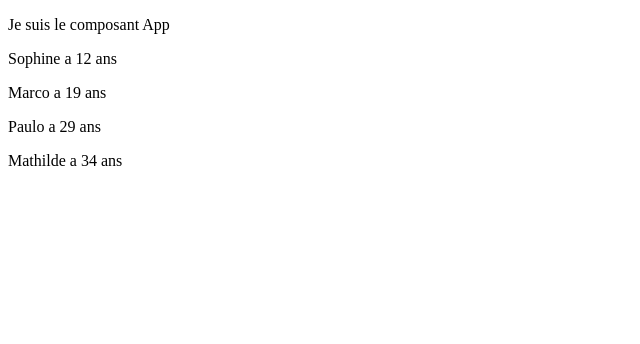
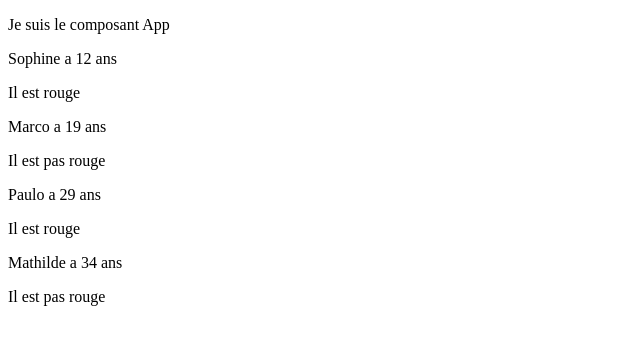
Before and after one commit to fatou199/init-react, a React (Create React App) app in the folder timer/: page / in a window 1280 px wide. Shown: the top 344 px of the page, without its empty margins (0-640 px from the left). Built offline with nearby package versions, Linux system fonts and the light colour scheme.

Commit message:
rendu conditionnel part-2

```diff
--- a/timer/src/App.js
+++ b/timer/src/App.js
@@ -3,10 +3,10 @@ import React, { Component }  from 'react';
 import Item from './Item';
 
 const list = [
-  {id: "1", nom:"Sophine", age: "12"},
-  {id: "2", nom:"Marco", age: "19"},
-  {id: "3", nom:"Paulo", age: "29"},
-  {id: "4", nom:"Mathilde", age: "34"},
+  {id: "1", nom:"Sophine", age: "12", rouge: true},
+  {id: "2", nom:"Marco", age: "19", rouge: false},
+  {id: "3", nom:"Paulo", age: "29", rouge: true},
+  {id: "4", nom:"Mathilde", age: "34", rouge: false},
 ];
 
 // Créer le composant
@@ -15,7 +15,7 @@ class App extends Component {
   renderList(){
     return list.map(item => {
       return (
-        <Item key={item.id} nom={item.nom} age={item.age}/>
+        <Item key={item.id} nom={item.nom} age={item.age} rouge={item.rouge}/>
       )
     })
   }
--- a/timer/src/Item.js
+++ b/timer/src/Item.js
@@ -6,6 +6,11 @@ class Item extends Component {
         return(
             <div>
                 <p>{this.props.nom} a {this.props.age} ans</p>
+                {this.props.rouge ? (
+                    <p>Il est rouge</p>
+                ):(
+                    <p>Il est pas rouge</p>
+                )}
             </div>
         )
     }
```
